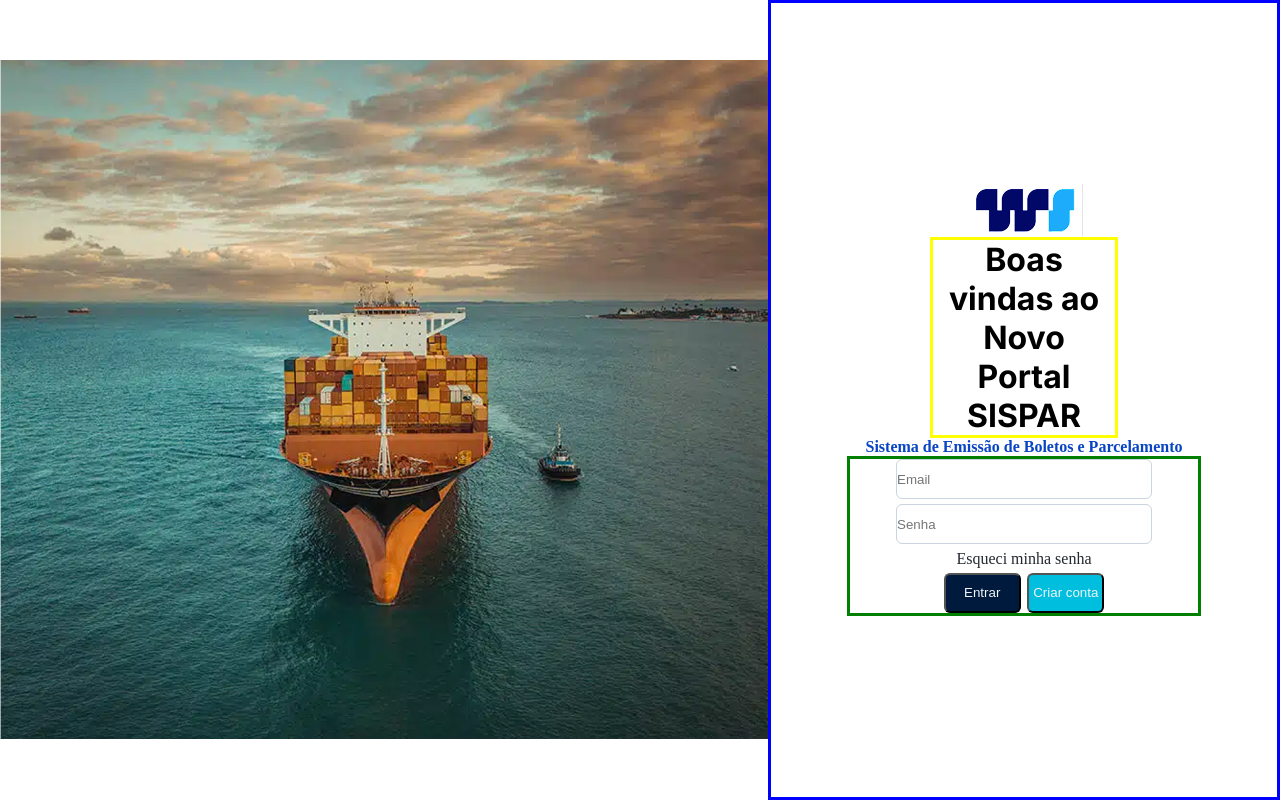
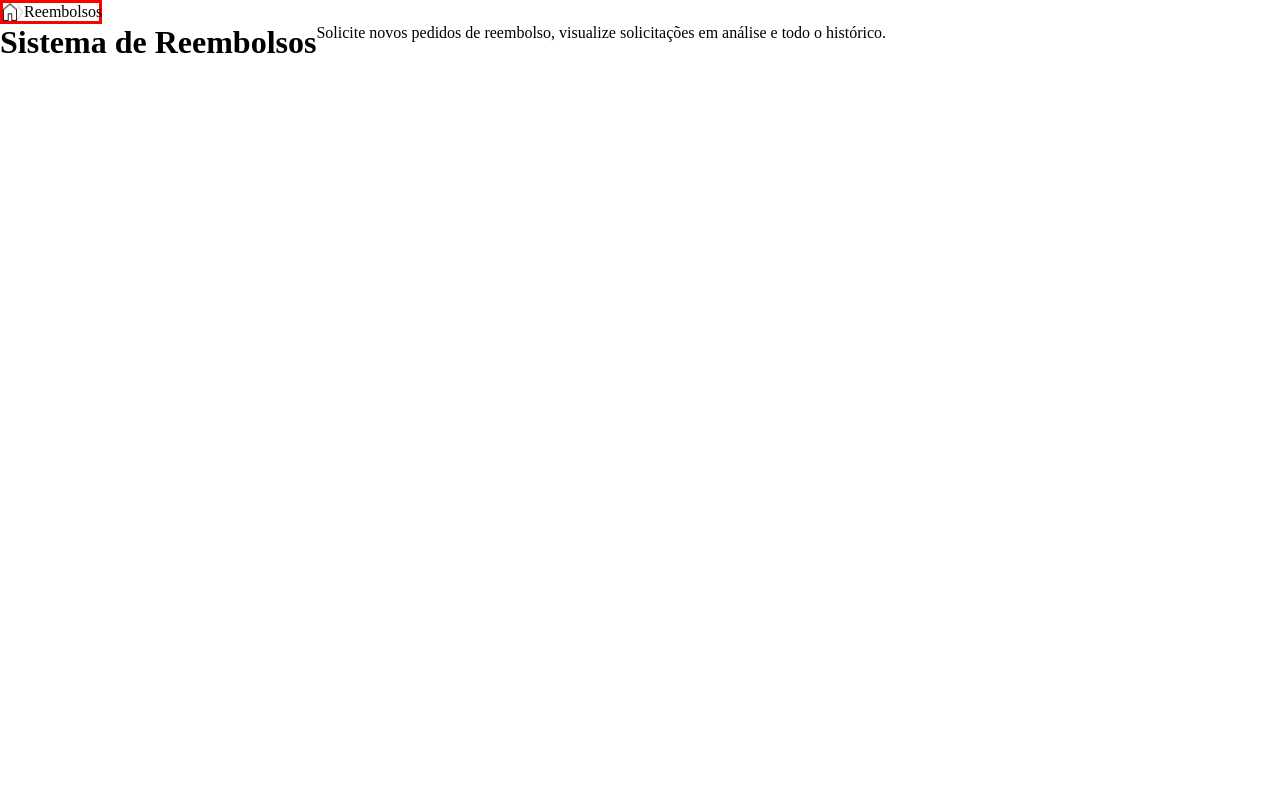
Before and after one commit to wisneysouza/SISPAR, a React (Vite) app: page /reembolso in a window 1280 px wide. Built offline with nearby package versions, Linux system fonts and the light colour scheme.

Commit message:
iniciando a tela de reembolso

```diff
--- a/src/App.jsx
+++ b/src/App.jsx
@@ -1,13 +1,18 @@
+import { BrowserRouter, Routes, Route } from "react-router-dom";
+import Loggin from "./components/loggin/Loggin.jsx";
+import Reembolso from "./components/reembolso/Reembolso.jsx";
+import Solicitacao from "./components/solicitacao/Solicitacao.jsx";
+import "./global.scss";
 
-import Loggin from "./components/loggin/Loggin.jsx";
-import "./global.scss"
-
-function App(){
-  return(
-    <>
-    <Loggin/>
-    </>
-  )
-
+function App() {
+  return (
+    <BrowserRouter>
+      <Routes>
+        <Route path="/" element={<Loggin />} />
+        <Route path="/reembolso" element={<Reembolso />} />
+        <Route path= "/solicitacao" element={<Solicitacao/>} />
+      </Routes>
+    </BrowserRouter>
+  );
 }
 export default App;
--- a/src/components/loggin/Loggin.jsx
+++ b/src/components/loggin/Loggin.jsx
@@ -1,7 +1,13 @@
+import { useNavigate } from "react-router-dom";
 import Logo from "../../assets/Tela Login/logo-ws.png";
 import styles from "./Loggin.module.scss";
 
 function Loggin() {
+  const navigate = useNavigate(); //Iniciando o hook useNavigate
+
+  const irParaReembolso = () => {
+    navigate("/reembolso");
+  };
   return (
     <main>
       <section className={styles.containerImagem}></section>
@@ -15,18 +21,15 @@
 
         <form action="">
           <input type="email" name="email" id="email" placeholder="Email" />
-          <input
-            type="password" name="password"id="password"
-            placeholder="Senha"
+          <input type="password" name="password" id="password" placeholder="Senha"
           />
 
           <a href="">Esqueci minha senha </a>
 
           <div>
-          <button className={styles.buttonEntrar}>Entrar</button>
-          <button className={styles.buttonCriar}>Criar conta</button>
+            <button onClick={irParaReembolso} className={styles.buttonEntrar}>Entrar</button>
+            <button className={styles.buttonCriar}>Criar conta</button>
           </div>
-
         </form>
       </section>
     </main>
--- a/src/components/loggin/Loggin.module.scss
+++ b/src/components/loggin/Loggin.module.scss
@@ -19,11 +19,11 @@
   align-items: center;
   justify-content: center;
   h1 {
-    width: 37%;
+    width: 40%;
     font-size: 2rem;
     font-weight: 700;
     text-align: center;
-    border: solid yellow;
+    //border: solid yellow;
     font-family: "inter", sans-serif;
   }
   p{
--- a/src/components/reembolso/Reembolso.jsx
+++ b/src/components/reembolso/Reembolso.jsx
@@ -0,0 +1,27 @@
+import Home from "../../assets/Dashboard/home.png";
+import Seta from "../../assets/Dashboard/Vector.png";
+import sytlkes from "./Reembolso.module.scss";
+
+function Reembolso(){
+    return(
+        <div>
+            <header>
+                <img src={Home} alt="Casinha da header" />
+                <img src={Seta} alt="Setinha da header" />
+                <p>Reembolsos</p>
+            </header>
+            <main>
+                <h1>Sistema de Reembolsos</h1>
+                <p>
+                    Solicite novos pedidos de reembolso, visualize solicitações em análise e todo o histórico.
+                </p>
+                <section>
+
+                </section>
+            </main>
+
+        </div>
+    )
+}
+
+export default Reembolso
--- a/src/components/reembolso/Reembolso.module.scss
+++ b/src/components/reembolso/Reembolso.module.scss
@@ -0,0 +1,7 @@
+header{
+    width: 8vw;
+    display: flex;
+    justify-content: space-evenly;
+    border: solid red;
+
+}
--- a/src/components/solicitacao/Solicitacao.jsx
+++ b/src/components/solicitacao/Solicitacao.jsx
@@ -0,0 +1,9 @@
+function Solicitacao(){
+    return(
+        <>
+        <h2>Sou o componente Solicitacao</h2>
+        </>
+    )
+}
+
+export default Solicitacao
```
Also changed, not shown: src/assets/Dashboard/Vector.png (added), src/assets/Dashboard/home.png (added).
